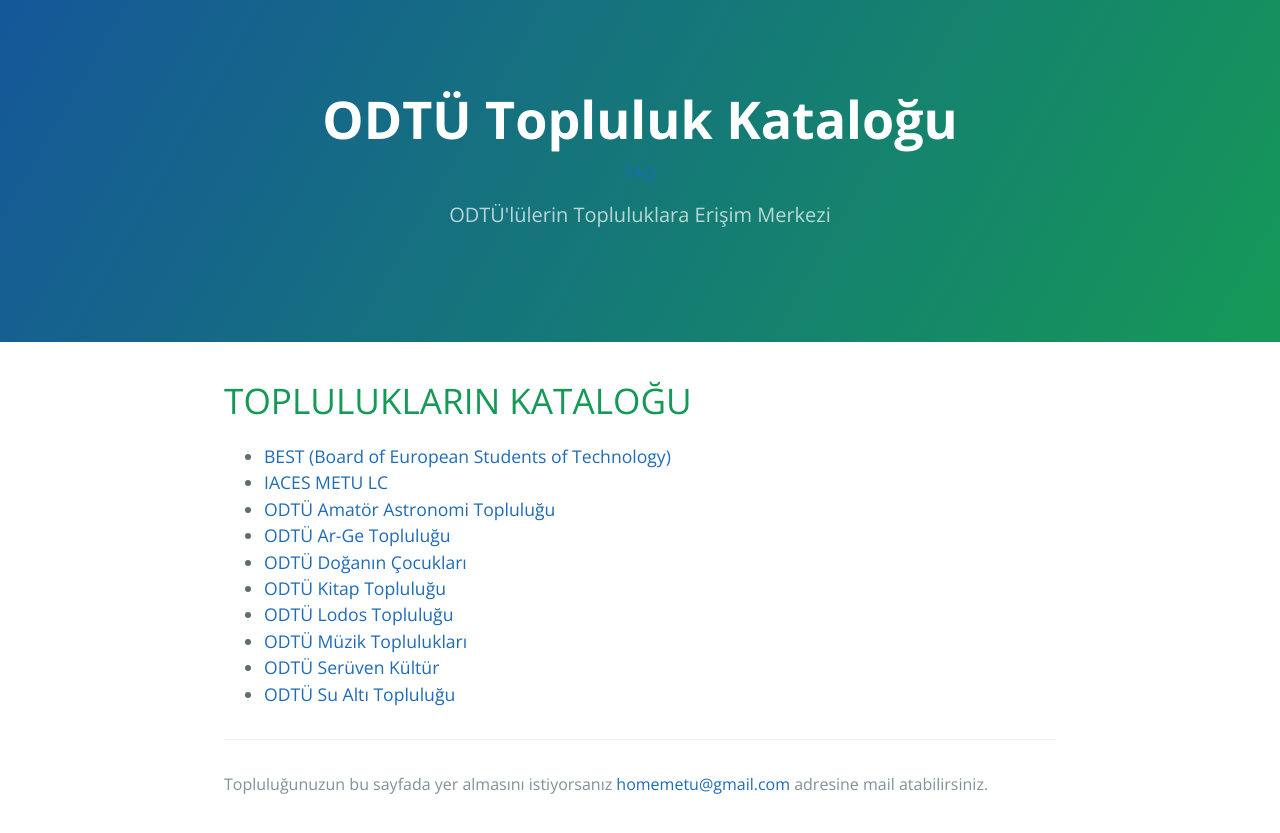
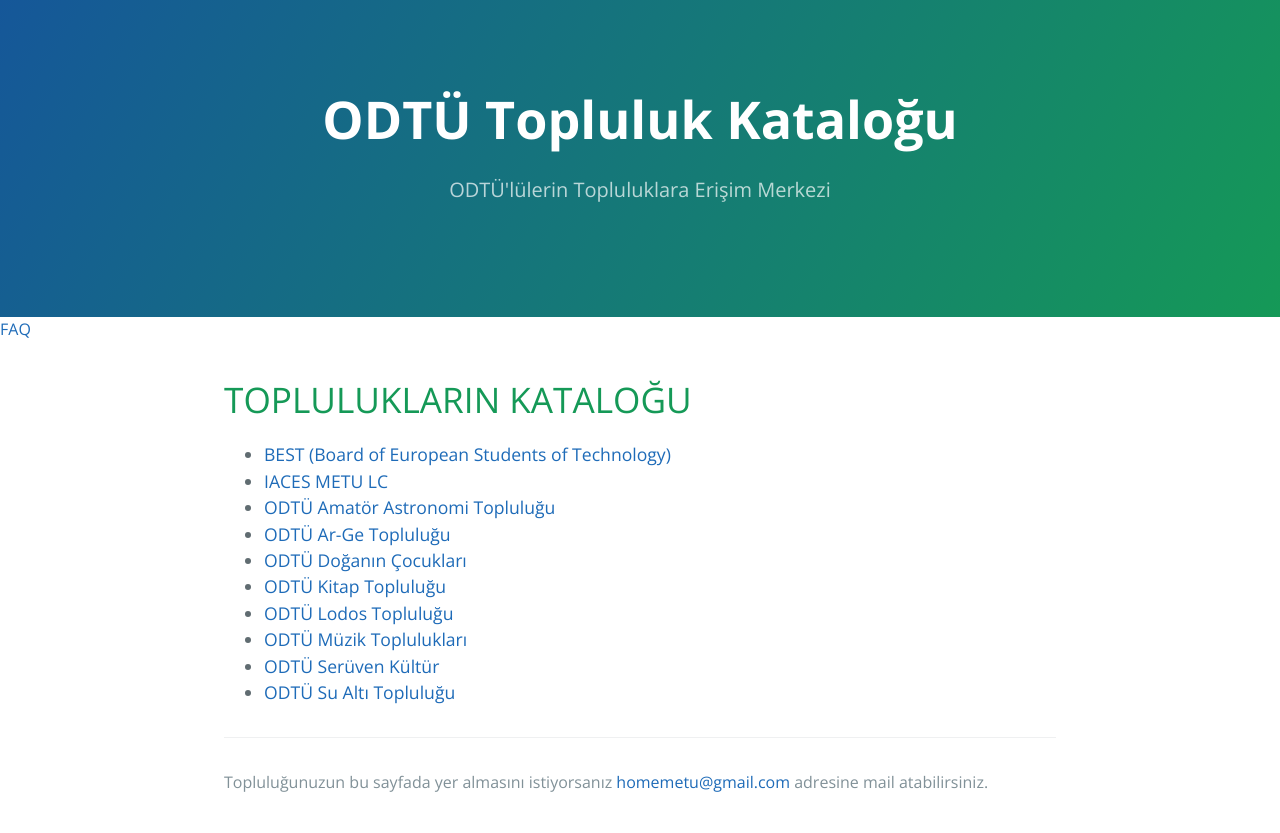
Before and after one commit to metuhome/METU-Topluluk-Katalog, a Jekyll site: the page built from index.md, in a window 1280 px wide. Shown: the top 833 px of the page. Built offline with Jekyll 4.4.1, drawn with Linux system fonts in a browser that asks for light colours; our own code applies the rules of GitHub Pages for plain Markdown files.

Commit message:
try to change place of faq

```diff
--- a/_layouts/default.html
+++ b/_layouts/default.html
@@ -24,8 +24,8 @@
 
     <header class="page-header" role="banner">
       <h1 class="project-name">ODTÜ Topluluk Kataloğu</h1>
-      <div class="trigger"><a class="page-link" href="/faq.markdown">FAQ</a></div>
       <h2 class="project-tagline">{{ page.description | default: site.description | default: site.github.project_tagline }}</h2>
+
       {% if site.github.is_project_page %}
         <a href="{{ site.github.repository_url }}" class="btn">View on GitHub</a>
       {% endif %}
@@ -33,6 +33,9 @@
         <a href="{{ site.github.zip_url }}" class="btn">Download .zip</a>
         <a href="{{ site.github.tar_url }}" class="btn">Download .tar.gz</a>
       {% endif %}
+    </header>
+    <header class="site-header" role="banner"></header>
+    <div class="trigger"><a class="page-link" href="/faq.markdown">FAQ</a></div>
     </header>
 
     <main id="content" class="main-content" role="main">
--- a/faq.markdown
+++ b/faq.markdown
@@ -0,0 +1 @@
+# Hello World
```
